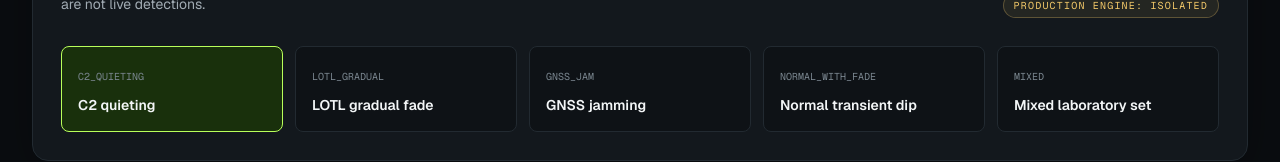
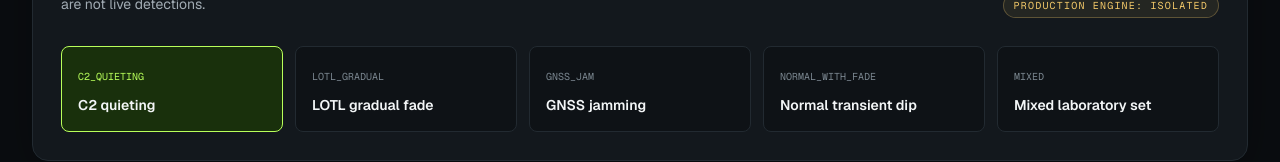
Before and after one commit to LloydCoder/tinlance-threatfade-web, a Next.js app: page /playground in a window 1280 px wide. Shown: the part 551-713 px from the top of the page. Built offline with nearby package versions, Linux system fonts and the light colour scheme.

Commit message:
a11y: fix selected playground label contrast

```diff
--- a/components/playground/playground-client.tsx
+++ b/components/playground/playground-client.tsx
@@ -75,7 +75,9 @@ export function PlaygroundClient() {
               onClick={() => void choose(id)}
               className={`rounded-lg border p-4 text-left focus-visible:outline-none focus-visible:ring-2 focus-visible:ring-[var(--tf-signal)] ${scenario === id ? "border-[var(--tf-signal)] bg-[var(--tf-signal-soft)]" : "border-[var(--tf-line)] bg-[var(--tf-panel)]"}`}
             >
-              <span className="font-mono text-[10px] uppercase text-[var(--tf-text-subtle)]">
+              <span
+                className={`font-mono text-[10px] uppercase ${scenario === id ? "text-[var(--tf-signal)]" : "text-[var(--tf-text-subtle)]"}`}
+              >
                 {id}
               </span>
               <span className="mt-2 block text-sm font-semibold">{label}</span>
```
